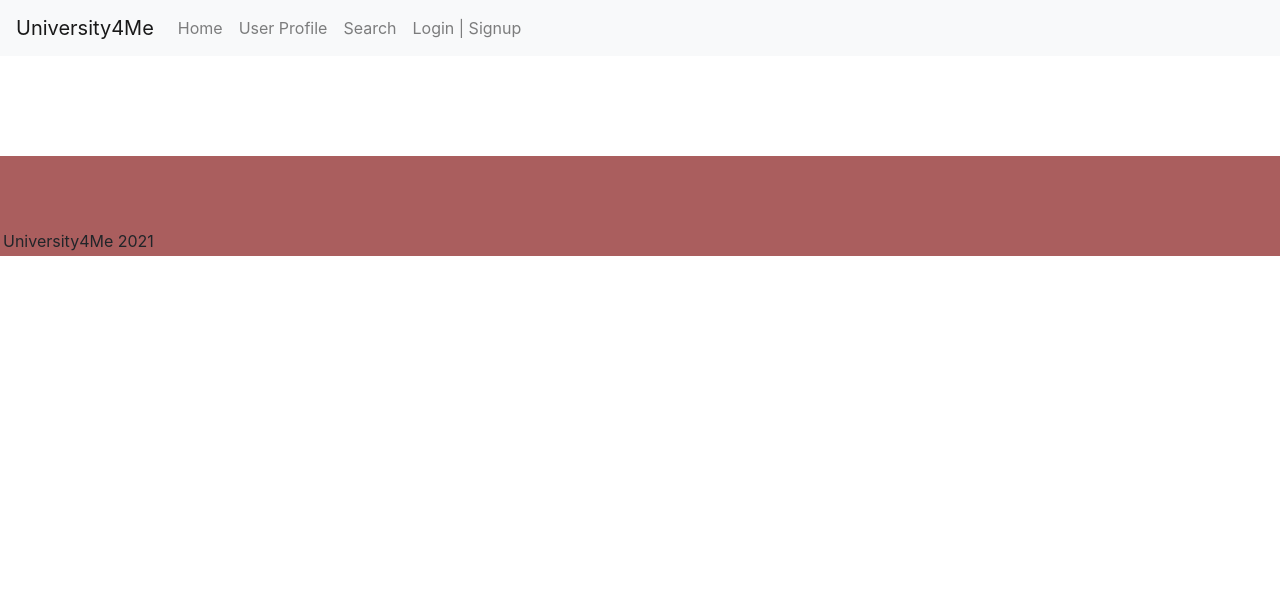
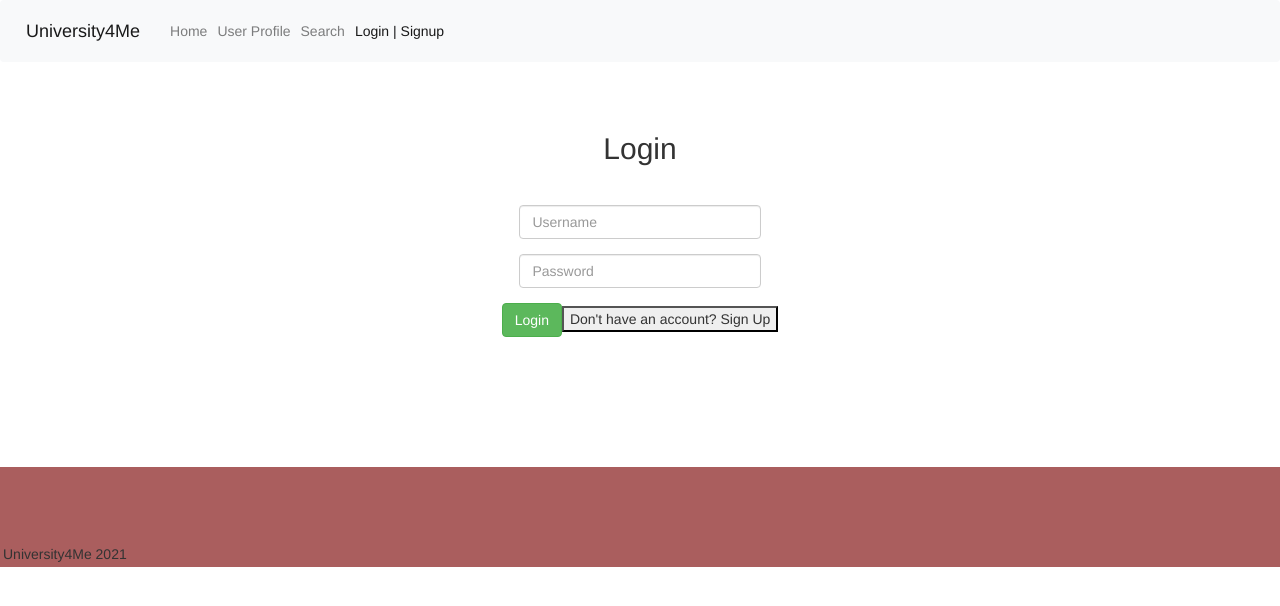
Before and after one commit to shrwnwilliams/university4me, a React (Create React App) app in the folder client/: page /signup in a window 1280 px wide. Shown: the top 606 px of the page. Built offline with nearby package versions, Linux system fonts and the light colour scheme; no server answers; the HTML template or start-up script is replaced by a standard one.

Commit message:
linked correct routes for login/signin page and switched forms between login and signup.

```diff
--- a/client/src/App.js
+++ b/client/src/App.js
@@ -8,6 +8,7 @@ import Wrapper from "./components/Wrapper";
 import Footer from "./components/Footer";
 import Homepage from "./pages/Homepage";
 import Search from "./pages/Search";
+import Signup from "./pages/Signup";
 import 'bootstrap/dist/css/bootstrap.min.css';
 
 function App() {
@@ -91,7 +92,7 @@ function App() {
           <Route exact path="/" component={Homepage} />
           <Route exact path="/home" component={Homepage} />
           <Route exact path="/search" component={Search} />
-          {/* <Route exact path="/login" component={Login} /> */}
+          <Route exact path="/signup" component={Signup} />
         </Wrapper>
         <Footer />
       </div>
--- a/client/src/components/Navbar/index.js
+++ b/client/src/components/Navbar/index.js
@@ -49,9 +49,9 @@ function Navbar() {
           </li>
           <li className="nav-item">
             <Link
-              to="/login"
+              to="/signup"
               className={
-                window.location.pathname === "/login"
+                window.location.pathname === "/signup"
                   ? "nav-link active"
                   : "nav-link"
               }
--- a/client/src/pages/Signup/index.js
+++ b/client/src/pages/Signup/index.js
@@ -1,24 +1,42 @@
 import React, { useState } from "react";
 // import Navbar from '../../components/Navbar';
 
+const initialState = { username: "", password: "" };
+
 function Signup() {
-  const [username, setUsername] = useState();
-  const [password, setPassword] = useState();
+  const [formData, setFormData] = useState(initialState);
+  const [isSignup, setIsSignup] = useState(false);
 
   const handleSubmit = (e) => {
     e.preventDefault();
-    console.log("user is " + username);
-    console.log("pass is " + password);
+
+    console.log(formData);
   };
+
+  const handleChange = (e) => {
+    setFormData({ ...formData, [e.target.name]: e.target.value });
+  };
+
+  const switchMode = () => {
+    setIsSignup((prevIsSignup) => !prevIsSignup);
+  };
+  // const [username, setUsername] = useState();
+  // const [password, setPassword] = useState();
+
+  // const handleSubmit = (e) => {
+  //   e.preventDefault();
+  //   console.log("user is " + username);
+  //   console.log("pass is " + password);
+  // };
 
   return (
     <div>
       <div className="row">
-        <div className='col-sm-4'></div>
+        <div className="col-sm-4"></div>
         <div className="col-sm-4 p-5 text-center">
           <form onSubmit={handleSubmit}>
-            <div className='col-sm-12 pb-5'>
-                <h2>Login / Signup</h2>
+            <div className="col-sm-12 pb-5">
+              <h2>{isSignup ? "Sign Up" : "Login"}</h2>
             </div>
             <div className="row form-group justify-content-center">
               <div className="col-sm-8">
@@ -27,7 +45,8 @@ function Signup() {
                   type="text"
                   placeholder="Username"
                   name="username"
-                    onChange={(e) => setUsername(e.target.value)}
+                  onChange={handleChange}
+                  // onChange={(e) => setUsername(e.target.value)}
                 />
               </div>
             </div>
@@ -35,15 +54,21 @@ function Signup() {
               <div className="col-sm-8">
                 <input
                   className="form-control"
-                    type="text"
+                  type="password"
                   placeholder="Password"
                   name="password"
-                    onChange={(e) => setPassword(e.target.value)}
+                  onChange={handleChange}
+                  // onChange={(e) => setPassword(e.target.value)}
                 />
               </div>
             </div>
-            <button className='btn btn-success' type='submit'>
-                Submit
+            <button className="btn btn-success" type="submit">
+              {isSignup ? "Sign Up" : "Login"}
+            </button>
+            <button onClick={switchMode}>
+              {isSignup
+                ? "Already have an account? Login"
+                : "Don't have an account? Sign Up"}
             </button>
           </form>
         </div>
@@ -56,6 +81,6 @@ function Signup() {
       </div>
     </div>
   );
-};
+}
 
 export default Signup;
```
Lines whose indentation alone changed are shown as unchanged.
